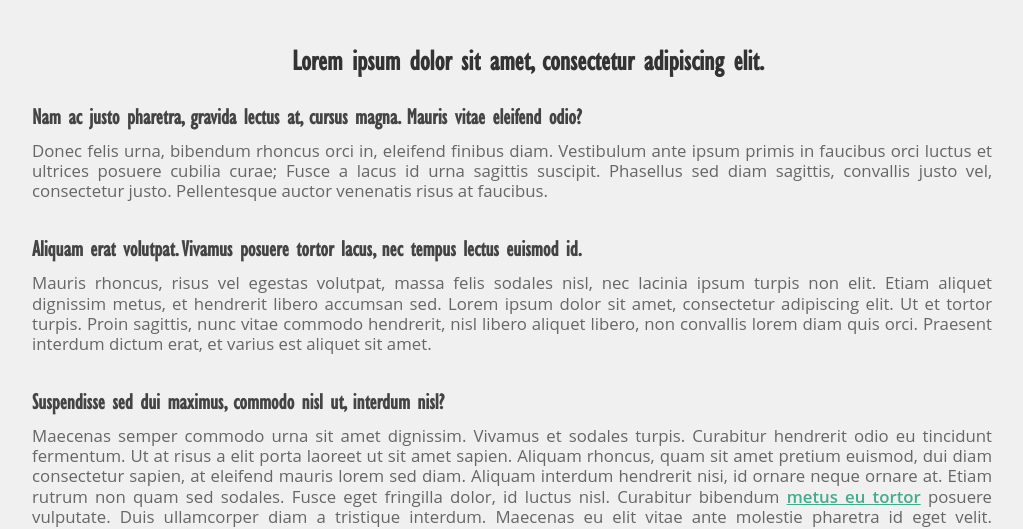
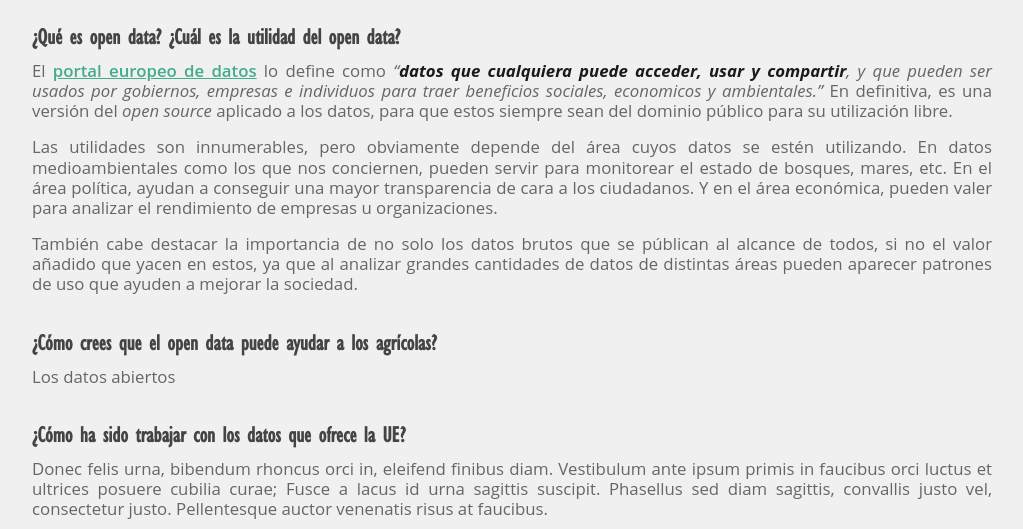
Before and after one commit to Dataseeds/dataseeds.github.io, a Jekyll site: the page built from _citizens/2020-09-Ismael.md, in a window 1280 px wide. Shown: the part 632-1161 px from the top of the page, without its empty margins (128-1151 px from the left). Built offline with Jekyll 4.4.1, drawn with Linux system fonts in a browser that asks for light colours; nearby versions of some CDN libraries; some of the changed text lies outside the part shown.

Commit message:
blog: updated style

```diff
--- a/_citizens/2020-09-Ismael.md
+++ b/_citizens/2020-09-Ismael.md
@@ -2,50 +2,39 @@
 layout: post
 title: Creating the front and back-end
 date: 2020-09-21
-img: /assets/citizens/kirby.jpg1
-description: We talk with Ismael about how he created the current webpage for Dataseeds and the technologies it used to achieve it.
+img: /assets/citizens/kirby.jpg
+description: Open data
 ---
 
-# Lorem ipsum dolor sit amet, consectetur adipiscing elit.
+## ¿Qué es open data? ¿Cuál es la utilidad del open data?
 
-## Nam ac justo pharetra, gravida lectus at, cursus magna. Mauris vitae eleifend odio?
+El [portal europeo de datos](https://www.europeandataportal.eu/elearning/en/module1/#/id/co-01) lo define como
+*"**datos que cualquiera puede acceder, usar y compartir**, y que pueden ser usados por gobiernos, empresas e
+individuos para traer beneficios sociales, economicos y ambientales."* En definitiva, es una versión del *open source*
+aplicado a los datos, para que estos siempre sean del dominio público para su utilización libre.
 
-Donec felis urna, bibendum rhoncus orci in, eleifend finibus diam. Vestibulum ante ipsum primis in
-faucibus orci luctus et ultrices posuere cubilia curae; Fusce a lacus id urna sagittis suscipit. Phasellus sed diam
-sagittis, convallis justo vel, consectetur justo. Pellentesque auctor venenatis risus at faucibus.
+Las utilidades son innumerables, pero obviamente depende del área cuyos datos se
+estén utilizando. En datos medioambientales como los que nos conciernen, pueden
+servir para monitorear el estado de bosques, mares, etc. En el área política,
+ayudan a conseguir una mayor transparencia de cara a los ciudadanos. Y en el
+área económica, pueden valer para analizar el rendimiento de empresas u organizaciones.
 
-## Aliquam erat volutpat. Vivamus posuere tortor lacus, nec tempus lectus euismod id.
-
-Mauris rhoncus, risus vel egestas volutpat, massa felis sodales nisl, nec lacinia ipsum turpis non elit. Etiam aliquet
-dignissim metus, et hendrerit libero accumsan sed. Lorem ipsum dolor sit amet, consectetur adipiscing elit. Ut et tortor
-turpis. Proin
-sagittis, nunc vitae commodo hendrerit, nisl libero aliquet libero, non convallis lorem diam quis orci. Praesent
-interdum dictum erat,
-et varius est aliquet sit amet.
-
-## Suspendisse sed dui maximus, commodo nisl ut, interdum nisl?
-
-Maecenas semper commodo urna sit amet dignissim. Vivamus et sodales turpis. Curabitur hendrerit odio eu tincidunt
-fermentum. Ut at risus a elit porta laoreet ut sit amet sapien.
-Aliquam rhoncus, quam sit amet pretium euismod, dui diam consectetur sapien, at eleifend mauris lorem sed diam. Aliquam
-interdum hendrerit nisi, id ornare neque ornare at. Etiam rutrum non quam sed sodales. Fusce eget fringilla dolor, id
-luctus nisl. Curabitur bibendum [metus eu tortor](https://dataseeds.github.io) posuere vulputate. Duis ullamcorper diam a tristique interdum.
-Maecenas eu elit vitae ante molestie pharetra id eget velit. Pellentesque est sapien, viverra ac sodales ac, ultrices
-sit amet
-neque.
-
-<p class="post-image">
-    <img src="https://i.ytimg.com/vi/gUIJ-UkQsXI/maxresdefault.jpg" style="max-width: 400px; width: 90%">
-<p class="post-image-label">Figure 1: A cute kitty</p>
-</p>
+También cabe destacar la importancia de no solo los datos brutos que se públican
+al alcance de todos, si no el valor añadido que yacen en estos, ya que al analizar
+grandes cantidades de datos de distintas áreas pueden aparecer patrones de uso
+que ayuden a mejorar la sociedad.
 
 
+## ¿Cómo crees que el open data puede ayudar a los agrícolas?
 
-Aliquam erat volutpat. Vivamus ultrices odio eu sem dapibus, sed semper est tincidunt. Vivamus dapibus nisl id eros
-elementum faucibus. Fusce nec eros efficitur, convallis eros vitae, mattis augue. Pellentesque ac nunc quis odio
-consectetur posuere. Sed dignissim, ipsum vitae ornare dictum, mauris nisl iaculis ante, sit amet scelerisque sapien
-nisl at orci. Etiam posuere leo a augue varius sagittis. Curabitur ut maximus felis. Donec at vulputate odio. Vivamus
-mattis dui et rhoncus rhoncus.
+Los datos abiertos
+
+## ¿Cómo ha sido trabajar con los datos que ofrece la UE?
+
+Donec felis urna, bibendum rhoncus orci in, eleifend finibus diam. Vestibulum
+ante ipsum primis in faucibus orci luctus et ultrices posuere cubilia curae;
+Fusce a lacus id urna sagittis suscipit. Phasellus sed diam sagittis, convallis
+justo vel, consectetur justo. Pellentesque auctor venenatis risus at faucibus.
 
 <!--
 ########################################
@@ -53,21 +42,20 @@ NEGRITA     CURSIVA
 
 **texto**   *texto*
 
-
 ########################################
 RESALTADO
 
 <span class="highlighted">texto</span>
 
-
 ########################################
 IMAGENES:
 
 <p class="post-image">
+
     <img src="https://i.ytimg.com/vi/gUIJ-UkQsXI/maxresdefault.jpg" style="max-width: 400px; width: 90%">
     <p class="post-image-label">Figure 1: A cute kitty</p>
+
 </p>
-
 
 ########################################
 LINKS
--- a/_sass/_layout.scss
+++ b/_sass/_layout.scss
@@ -750,7 +750,7 @@
 }
 
 .citizen-card-info {
-    padding: 15px 10px;
+    padding: 10px;
     h2 {
         color: #222;
         display: -webkit-box;
@@ -773,7 +773,7 @@
         padding-right: 0.5rem;
         text-overflow: ellipsis;
         word-break: break-word;
-        -webkit-line-clamp: 3;
+        -webkit-line-clamp: 1;
         -webkit-box-orient: vertical;
     }
 }
```
Also changed, not shown: _citizens/2020-09-Andrea.md (+34 -5 lines), _citizens/2020-10-Paula.md (+2 -2 lines).
